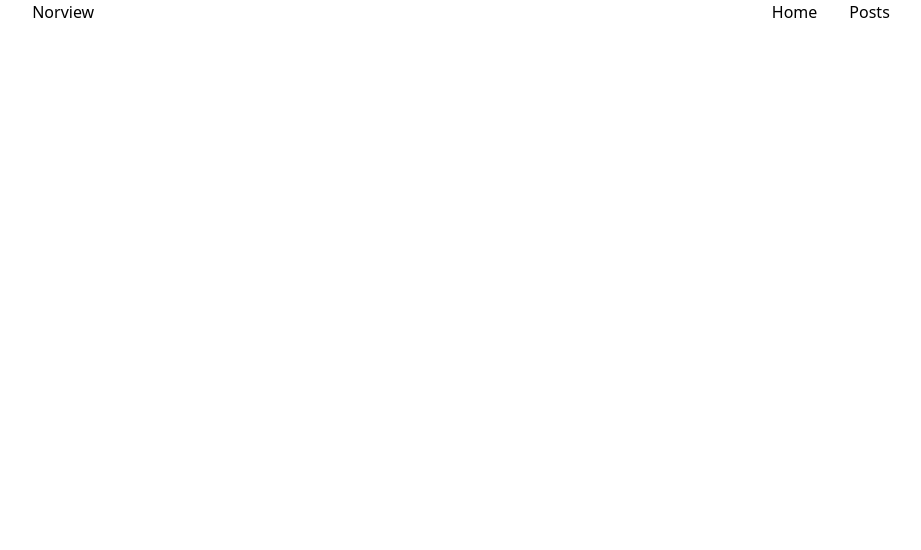
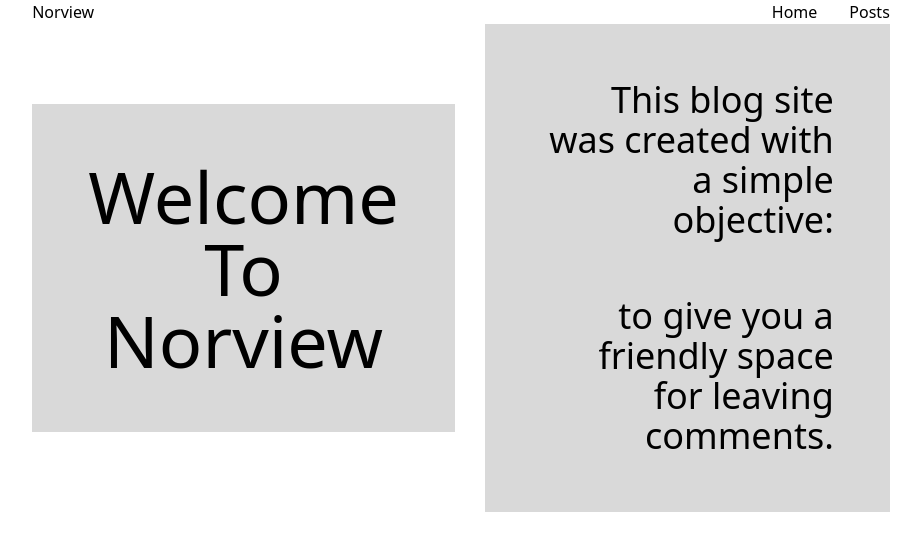
Before and after one commit to UserR3D/Norview, a Next.js app: page / in a window 1280 px wide. Shown: the top 550 px of the page, without its empty margins (179-1100 px from the left). Built offline with nearby package versions, Linux system fonts and the light colour scheme.

Commit message:
about home

```diff
--- /dev/null
+++ b/src/app/components/about.tsx
@@ -0,0 +1,19 @@
+export default function Page() {
+  return (
+    <ul className="flex content-center items-center gap-[30px]">
+      <li className="max-w-max text-7xl text-center bg-[#D9D9D9] p-[3.5rem] ">
+        <h1>
+          Welcome <br />
+          To
+          <br /> Norview
+        </h1>
+      </li>
+      <li className="text-right text-4xl bg-[#D9D9D9] p-[3.5rem]  ">
+        <h3 className="pb-[3.5rem]">
+          This blog site was created with a simple objective:
+        </h3>
+        <h3>to give you a friendly space for leaving comments.</h3>
+      </li>
+    </ul>
+  );
+}
--- a/src/app/page.tsx
+++ b/src/app/page.tsx
@@ -1,8 +1,10 @@
 import Nav from "@/app/components/nav";
+import About from "@/app/components/about";
 export default function Home() {
   return (
     <div>
       <Nav />
+      <About />
     </div>
   );
 }
```
